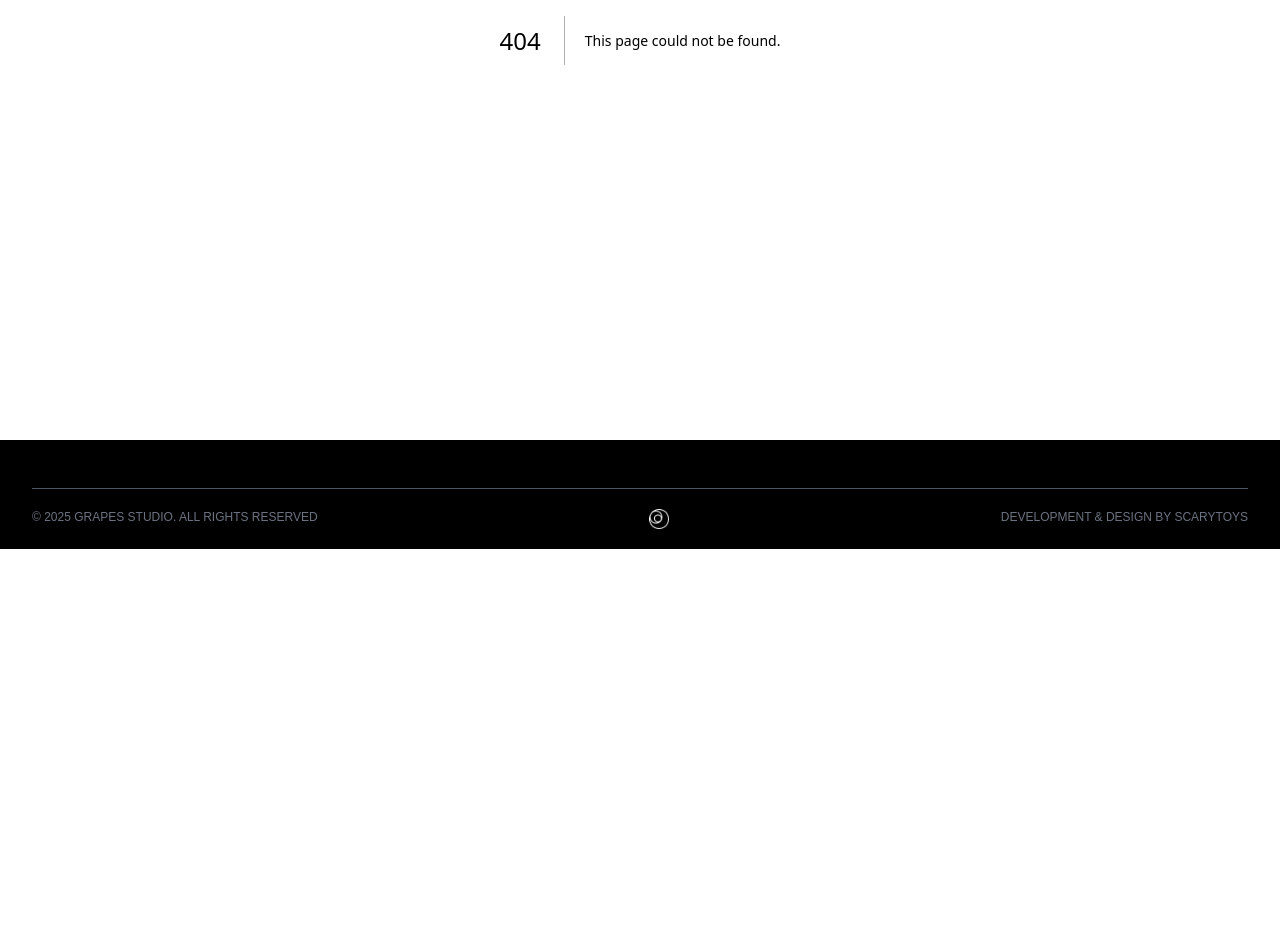
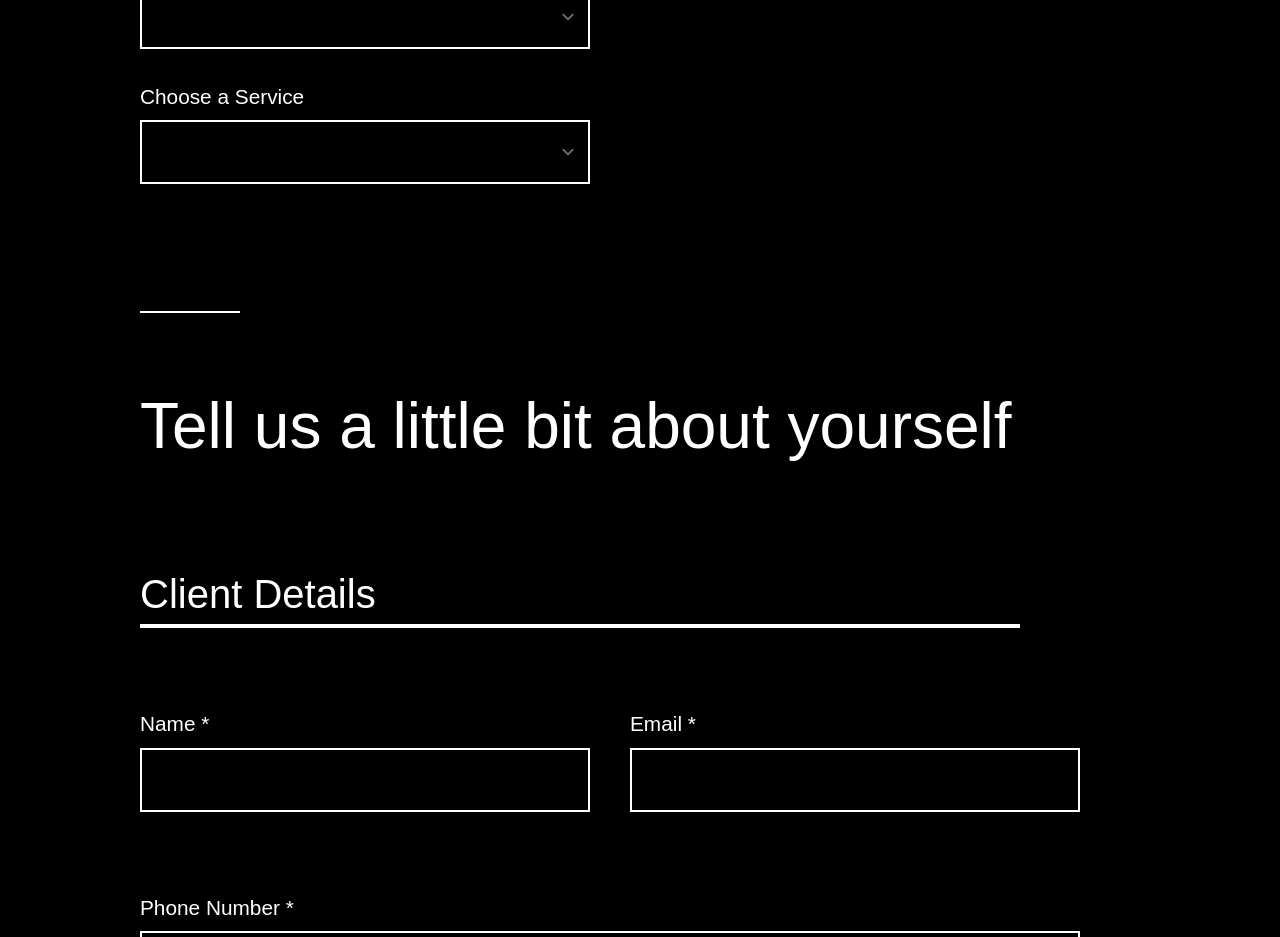
Before and after one commit to pagkaleche/Grapes-frontend, a Next.js app: page /booking in a window 1280 px wide. Before the commit this address had no page. Shown: the part 360-1297 px from the top of the page. Before the commit the page ends 909 px from the top, so only its background shows below. Built offline with nearby package versions, Linux system fonts and the light colour scheme.

Commit message:
adding booking page

```diff
--- a/package.json
+++ b/package.json
@@ -17,7 +17,9 @@
     "lucide-react": "^0.474.0",
     "next": "15.1.6",
     "react": "^19.0.0",
+    "react-calendar": "^5.1.0",
     "react-dom": "^19.0.0",
+    "sass": "^1.85.1",
     "three": "^0.172.0"
   },
   "devDependencies": {
--- /dev/null
+++ b/src/app/booking/index.scss
@@ -0,0 +1,161 @@
+* {
+    margin: 0;
+    padding: 0;
+    box-sizing: border-box;
+}
+
+body {
+    /* Ensures the body takes up the full height of the viewport */
+   background-color: black; /* Set the background color for the entire page */
+   color: white; /* Text color */
+   height: 100%;
+   width: 100%;
+   overflow-x: hidden; /* Prevent horizontal scrolling */
+
+}
+.container {
+   display: flex;
+   flex-direction: column;
+   justify-content: flex-start;
+   align-items: flex-start;
+   min-height: 100vh;
+   width: 100%;
+   text-align: center;
+   overflow-x: hidden; /* Prevent overflow in the container */
+   max-width: 1000px;
+   margin: 0 auto;
+
+   .selectArtist {
+    display: flex;
+    flex-direction: column;
+    align-items: flex-start !important;
+    padding-bottom: 95px;
+    padding-top: 95px;
+    // border-bottom: 1px solid white;
+
+        h1 {
+            font-size: 4rem;
+            margin-bottom: 115px;
+        }
+
+        select {
+            margin-bottom: 2rem;
+            background-color: black;
+            border: 2px solid white;
+            height: 4rem;
+            width: 450px;
+        }
+
+        label {
+            margin-bottom: 0.5rem; /* Optional: space between label and select */
+            font-size: 1.3rem;
+        }
+
+    }
+
+    .borderBottom {
+        display: flex;
+        justify-content: center !important;
+        align-items: center !important;
+        text-align: center !important;
+        border: 1px solid white;
+        width: 100px;
+        margin-bottom: 65px;
+    }
+
+    .clientDetails {
+    display: flex;
+    flex-direction: column;
+    align-items: flex-start !important;
+
+        h1 {
+            font-size: 4rem;
+            margin-bottom: 90px;
+        }
+
+        h2 {
+            font-size: 2.5rem;
+            // margin: 90px 0 80px 0;
+            // border-bottom: 2px solid white;
+            // justify-content: flex-start !important;
+        }
+
+    }
+
+    .form-container {
+    display: flex;
+    flex-direction: column;
+        span {
+            border: 2px solid white;
+            width: 880px;
+            margin-bottom: 80px;
+        }
+
+        input {
+            background-color: black;
+            border: 2px solid white;
+            height: 4rem;
+            width: 450px;
+        }
+
+        label {
+            margin-bottom: 0.5rem; /* Optional: space between label and select */
+            font-size: 1.3rem;
+        }
+
+        .otherFields div {
+            display: flex;
+            flex-direction: column;
+            align-items: flex-start;
+            margin-right: 2.5rem;
+            margin-bottom: 80px;
+
+            input {
+                width: 940px;
+            }
+
+            input[type="file"] {
+                color: transparent; /* Make the text invisible */
+                background: transparent; /* Make the background transparent */
+                border: 2px solid white; /* You can style the border as needed */
+                padding: 10px; /* Add padding if needed */
+                width: 300px;
+              }
+        }
+    }
+
+    .nameEmailFields {
+    display: flex;
+    margin-bottom: 80px;
+        span {
+            display: flex;
+            flex-direction: column;
+        };
+
+        input {
+            background-color: black;
+            border: 2px solid white;
+            height: 4rem;
+            width: 450px;
+        }
+
+            .nameField, .emailField {
+                display: flex;
+                flex-direction: column;
+                align-items: flex-start;
+                margin-right: 2.5rem;
+            }
+
+        label {
+            margin-bottom: 0.5rem; /* Optional: space between label and select */
+            font-size: 1.3rem;
+        }
+    }
+
+    .scheduleAppointment {
+        h2 {
+            font-size: 1.9rem;
+        }
+    }
+
+}
--- /dev/null
+++ b/src/app/booking/page.js
@@ -0,0 +1,69 @@
+'use client'
+
+import { useRouter } from "next/navigation";
+import Calendar from 'react-calendar';
+import "./index.scss";
+
+export default function Booking() {
+  const router = useRouter();
+
+  const handleSubmit = async (event) => {
+    router.push('/');
+  }
+
+  return (
+    <div className="container">
+        <div className="selectArtist">
+            <h1>Choose an Artist and a Service</h1>
+            <label>Choose an Artist</label>
+            <select id="selectArtist"></select>
+            <label>Choose a Service</label>
+            <select id="selectService"></select>
+        </div>
+            <div className="borderBottom"></div>
+        <div className="clientDetails">
+            <h1>Tell us a little bit about yourself</h1>
+            <h2>Client Details</h2>
+            <div className="form-container">
+                <span className="borderBottom2"></span>
+                <div className="nameEmailFields">
+                    <div className="nameField">
+                        <label>Name *</label>
+                        <input id="nameInput" />
+                    </div>
+                    <div className="emailField">
+                        <label>Email *</label>
+                        <input id="emailInput" />
+                    </div>
+                </div>
+                <div className="otherFields">
+                    <div>
+                        <label>Phone Number *</label>
+                        <input id="phoneInput" />
+                    </div>
+
+                    <div>
+                        <label>Add Your Message *</label>
+                        <input id="messagelInput" />
+                    </div>
+
+                    <div>
+                        <label>Add images of Desired Work *</label>
+                        <input id="imageUpload" name="image" type="file" />
+                    </div>
+                </div>
+            </div>
+            <div className="borderBottom"></div>
+            <div className="scheduleAppointment">
+                <h1>Schedule your appointment</h1>
+                <h2>Checkout the availabitliy and book the date and time
+                    that works for you
+                </h2>
+                <div className="selectDateAndTime">
+                    <Calendar />
+                </div>
+            </div>
+        </div>
+    </div>
+  );
+}
```
Also changed, not shown: 1 other file (tests, documents, lock files or other folders).
